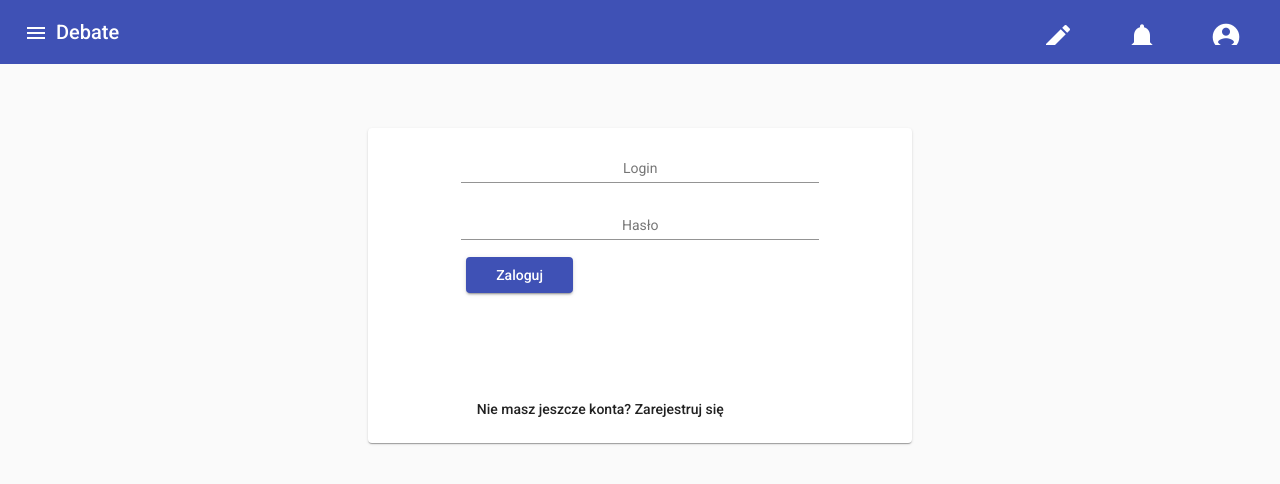
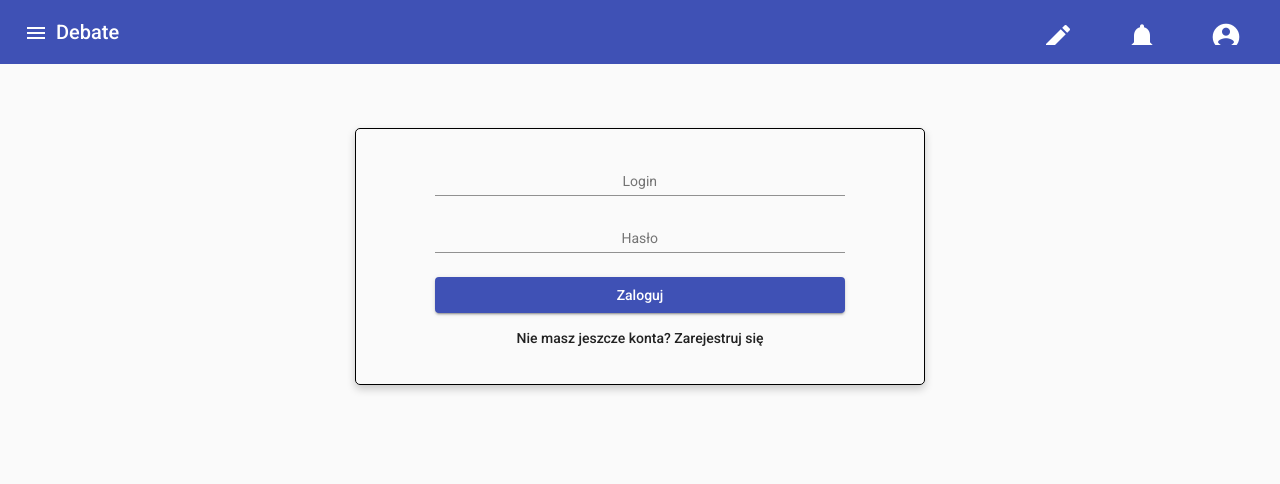
Before and after one commit to borysewicz/debate, an Angular app in the folder sources/Debate-frontend/: page /login in a window 1280 px wide. Shown: the top 484 px of the page. Built offline with nearby package versions, Linux system fonts and the light colour scheme; what ngx-cookie-service would draw is missing.

Commit message:
fixed login and registration page views

```diff
--- a/sources/Debate-frontend/src/app/loginpage/loginpage.component.html
+++ b/sources/Debate-frontend/src/app/loginpage/loginpage.component.html
@@ -1,5 +1,5 @@
 <div class="loginContent">
-    <mat-card class="logCard">
+    <div class="logCard">
         <form class="login-form" #loginform="ngForm" (ngSubmit)="onSubmit()">
             <mat-form-field class="example-full-width">
                 <mat-label>Login</mat-label>
@@ -9,8 +9,8 @@
                 <mat-label>Hasło</mat-label>
                 <input matInput type="password" placeholder="Wprowadź swoje hasło" [(ngModel)]="model.password" name="password">
             </mat-form-field>
-            <button mat-raised-button color="primary" type="submit" style="margin-bottom: 7em; width: 30%; margin-left: 5px;" >Zaloguj</button>
-            <button mat-button class="go-register-button" routerLink="/register">Nie masz jeszcze konta? Zarejestruj się</button>
+            <button mat-raised-button class="w100 submit-button" color="primary" type="submit" >Zaloguj</button>
+            <a mat-button class="go-register-button" routerLink="/register">Nie masz jeszcze konta? Zarejestruj się</a>
         </form>
-    </mat-card>
+    </div>
 </div>
--- a/sources/Debate-frontend/src/app/loginpage/loginpage.component.scss
+++ b/sources/Debate-frontend/src/app/loginpage/loginpage.component.scss
@@ -1,7 +1,7 @@
 .login-form {
     min-width: 150px;
     max-width: 500px;
-    width: 70%;
+    width: 80%;
     margin: auto;
   }
 
@@ -17,4 +17,19 @@
 .logCard {
   width: 40%;
   margin: auto;
+  border-radius: 5px;
+  border: 1px solid black;
+  box-shadow: 0 4px 8px 0 rgba(0,0,0,0.2);
+  transition: 0.3s;
+  padding: 2em;
 }
+
+.go-register-button {
+  display: flex;
+  justify-content: center;
+}
+
+.submit-button {
+  margin: 0.5em 0;
+
+}
--- a/sources/Debate-frontend/src/app/loginpage/registration/registration.component.html
+++ b/sources/Debate-frontend/src/app/loginpage/registration/registration.component.html
@@ -1,5 +1,5 @@
 <div class="registrationContent">
-    <mat-card class="regCard">
+    <div class="regCard">
         <form class="reg-form" #regform="ngForm" (ngSubmit)="onSubmit()">
             <mat-form-field class="example-full-width">
                 <mat-label>Login</mat-label>
@@ -17,7 +17,7 @@
                 <mat-label>Email</mat-label>
                 <input matInput type="email" placeholder="Podaj swój email" required [(ngModel)]="model.email" name="email">
             </mat-form-field>
-            <button mat-raised-button color="primary" [disabled]="!regform.form.valid" type="submit" style="margin-bottom: 7em; width: 100%; margin-left: 5px;" >Zarejestruj</button>
+            <button mat-raised-button class="w100" color="primary" [disabled]="!regform.form.valid" type="submit">Zarejestruj</button>
         </form>
-    </mat-card>
+    </div>
 </div>
--- a/sources/Debate-frontend/src/app/loginpage/registration/registration.component.scss
+++ b/sources/Debate-frontend/src/app/loginpage/registration/registration.component.scss
@@ -15,6 +15,11 @@
 }
 
 .regCard {
+  width: 40%;
   margin: auto;
-  width: 40%;
+  border-radius: 5px;
+  border: 1px solid black;
+  box-shadow: 0 4px 8px 0 rgba(0,0,0,0.2);
+  transition: 0.3s;
+  padding: 2em;
 }
```
